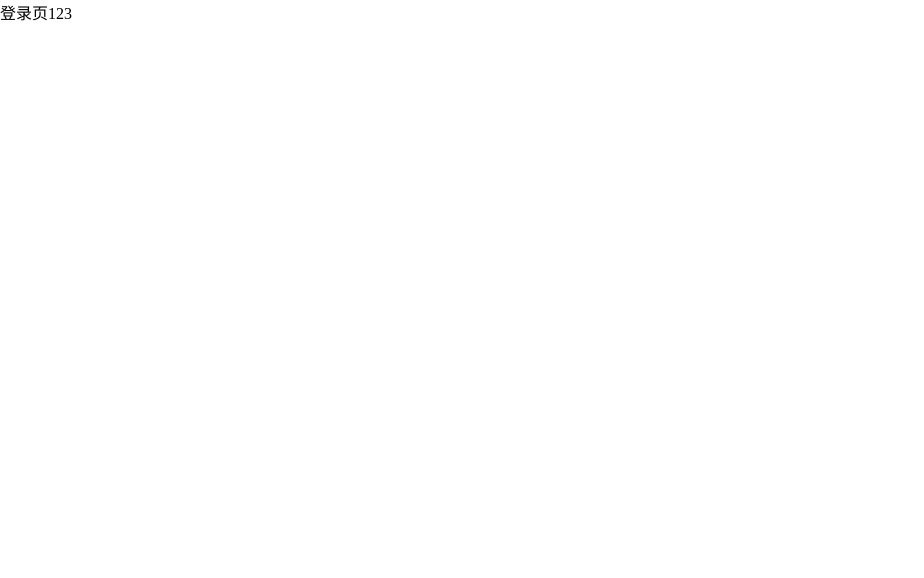
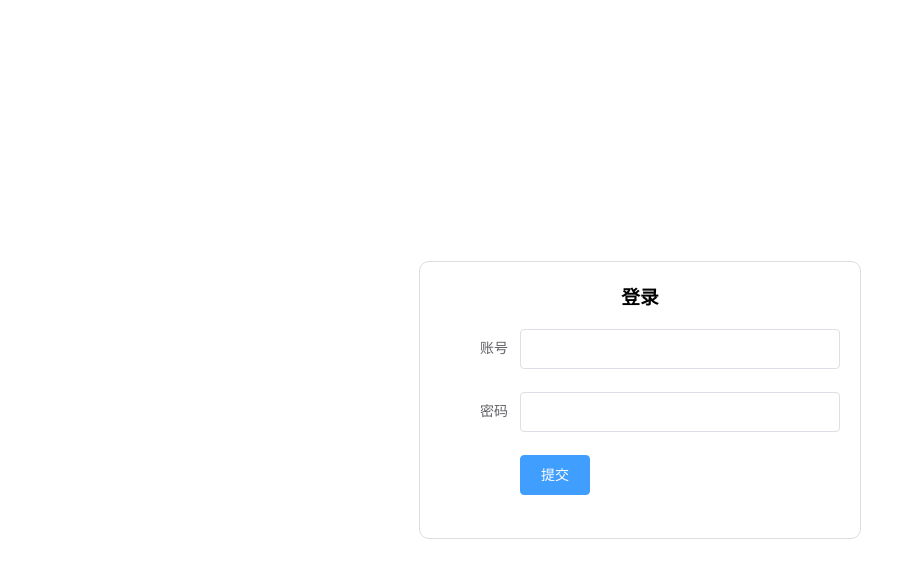
Before and after one commit to z-apollo/news-admin, a Vue app: page /login in a window 1280 px wide. Shown: the top 578 px of the page, without its empty margins (0-924 px from the left). Built offline with nearby package versions, Linux system fonts and the light colour scheme.

Commit message:
3.登录表单的基本布局

```diff
--- a/package.json
+++ b/package.json
@@ -9,6 +9,8 @@
   "dependencies": {
     "core-js": "^2.6.5",
     "element-ui": "^2.12.0",
+    "less": "^3.10.3",
+    "less-loader": "^5.0.0",
     "vue": "^2.6.10",
     "vue-router": "^3.0.3"
   },
--- a/src/views/Login.vue
+++ b/src/views/Login.vue
@@ -1,13 +1,68 @@
 <template>
-  <div>登录页123</div>
+  <el-row type="flex" justify="center" align="middle" class="container">
+
+    <!-- 登录表单的div -->
+    <div class="form-wrap">
+      <h3>登录</h3>
+
+      <!-- model：表单的数据对象 -->
+      <el-form ref="form" :model="form" label-width="80px">
+        <el-form-item label="账号">
+          <el-input v-model="form.name"></el-input>
+        </el-form-item>
+
+        <el-form-item label="密码">
+          <el-input type="password" v-model="form.pass"></el-input>
+        </el-form-item>
+
+        <el-form-item>
+          <el-button type="primary" @click="submitForm">提交</el-button>
+        </el-form-item>
+      </el-form>
+    </div>
+
+  </el-row>
 </template>
 
 <script>
 export default {
+    data(){
+        return {
+            //表单的数据对象
+            form:{
+                name:"",
+                pass:""
+            }
+        }
+    },
 
-}
+    methods:{
+        //提交表单
+        submitForm(){
+            console.log(this.form)
+        }
+    }
+};
 </script>
 
-<style>
+<style scoped lang="less">
+    //在定位时同时设置top和bottom，该元素的高度取两者的距离
+    .container{
+        position: absolute;
+        top: 0;
+        bottom: 0;
+        width: 100%;
 
+        h3{
+            text-align: center;
+            margin-bottom: 20px;
+        }
+    }
+
+    .form-wrap{
+        border: 1px solid #ddd;
+        padding: 20px;
+        width: 400px;
+        border-radius: 10px;
+    }
 </style>
```
Also changed, not shown: 1 other file (tests, documents, lock files or other folders).
